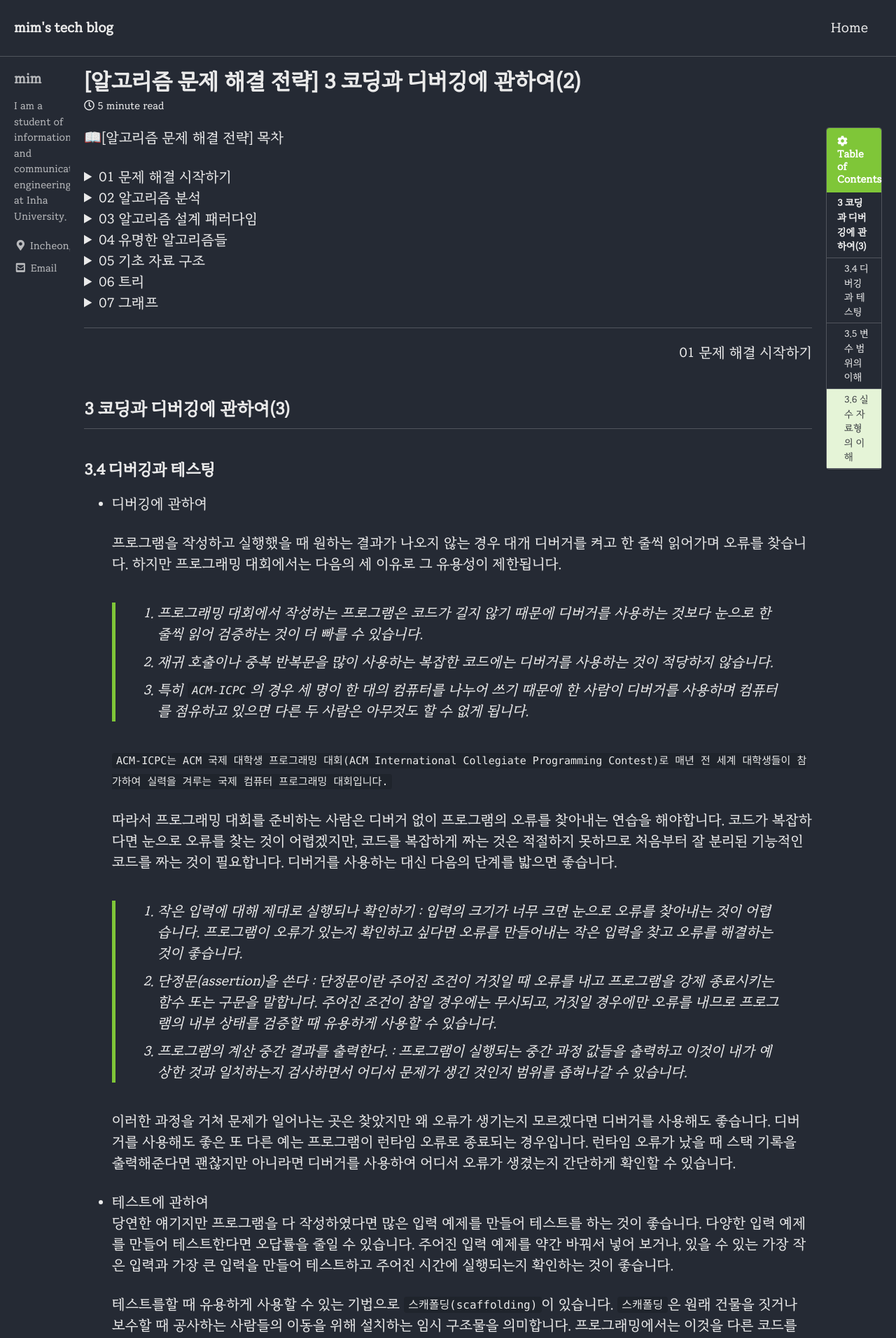
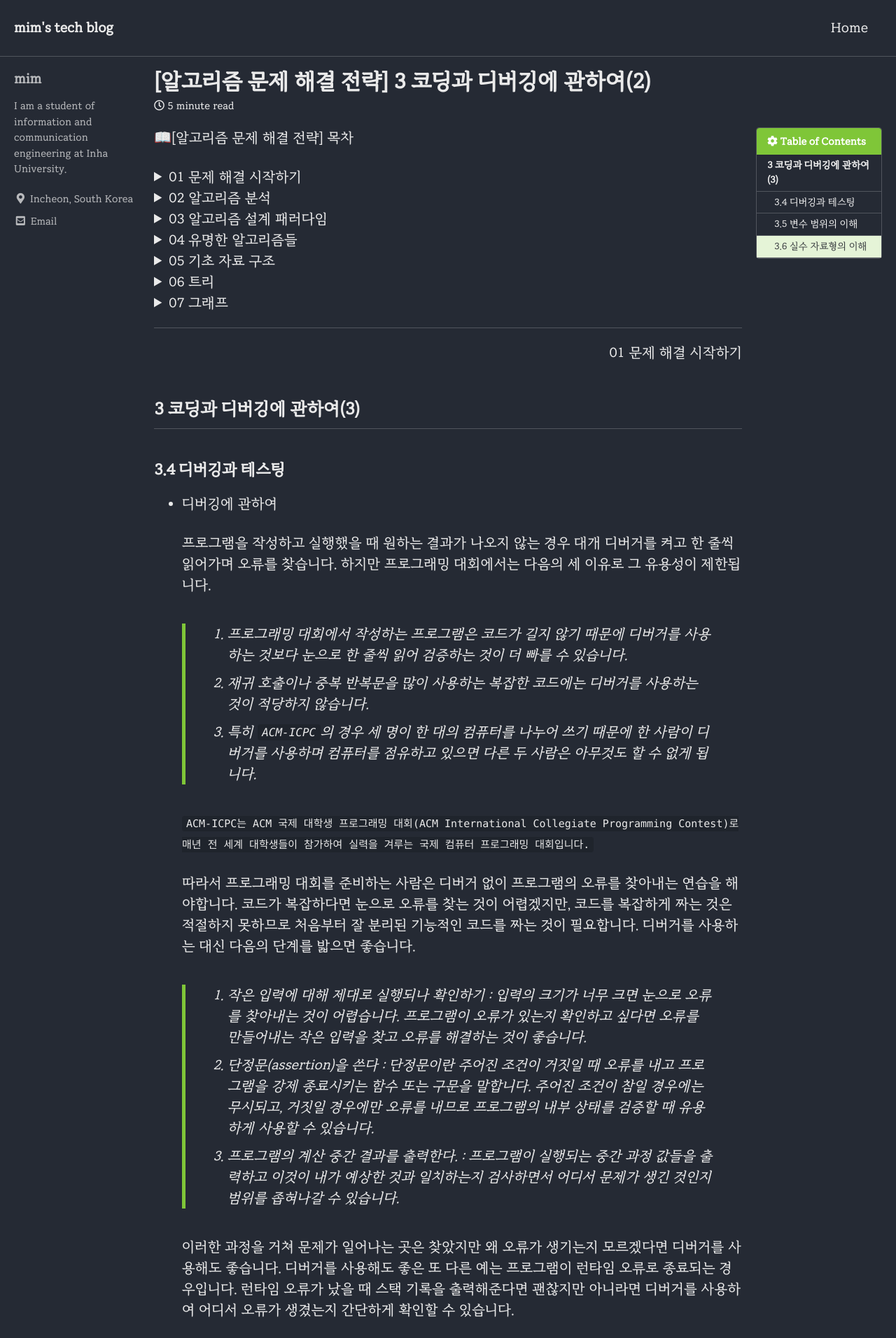
Before and after one commit to ChoMinkyung/chominkyung.github.io, a Jekyll site: the page built from _posts/algorithmic_problem_solving_strategies/2021-08-01-algorithmicProblemSolvingStrategies_01_3(2).md, in a window 1280 px wide. Shown: the top 1912 px of the page at 70% size. Built offline with Jekyll 4.4.1, drawn with Linux system fonts in a browser that asks for light colours; cached includes are drawn as plain includes; some web fonts are replaced.

Commit message:
본문 폭 수정

```diff
--- a/_sass/minimal-mistakes/_variables.scss
+++ b/_sass/minimal-mistakes/_variables.scss
@@ -154,8 +154,8 @@ $max-width: $x-large !default;
    ========================================================================== */
 
 $right-sidebar-width-narrow: 100px !default; //default 200px
-$right-sidebar-width: 100px !default; //default 300px
-$right-sidebar-width-wide: 200px !default; //default 400px
+$right-sidebar-width: 200px !default; //default 300px
+$right-sidebar-width-wide: 250px !default; //default 400px
 
 /*
    Other
```
